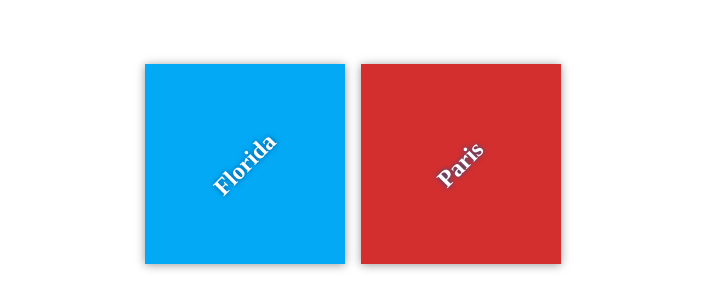
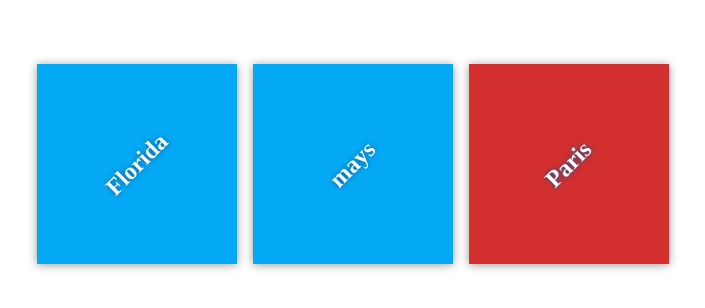
Before and after one commit to maysluay/my-travel-plans, a plain HTML site: page index.html in a window 1280 px wide. Shown: the part 236-544 px from the top of the page, without its empty margins (287-992 px from the left). Drawn offline with Linux system fonts and the light colour scheme.

Commit message:
Add starting destinations

```diff
--- a/index.html
+++ b/index.html
@@ -7,13 +7,15 @@
 <link rel="stylesheet" href="css/app.css">
 </head>
 <body>
-
 <div class="container">
 <div class="destination-container">
 <div class="destination" id="florida">
 <h2>Florida</h2>
 </div>
+  <div class="destination" id="mays">
 
+<h2> mays </h2>
+</div>
 <div class="destination" id="paris">
 <h2>Paris</h2>
 </div>
```
